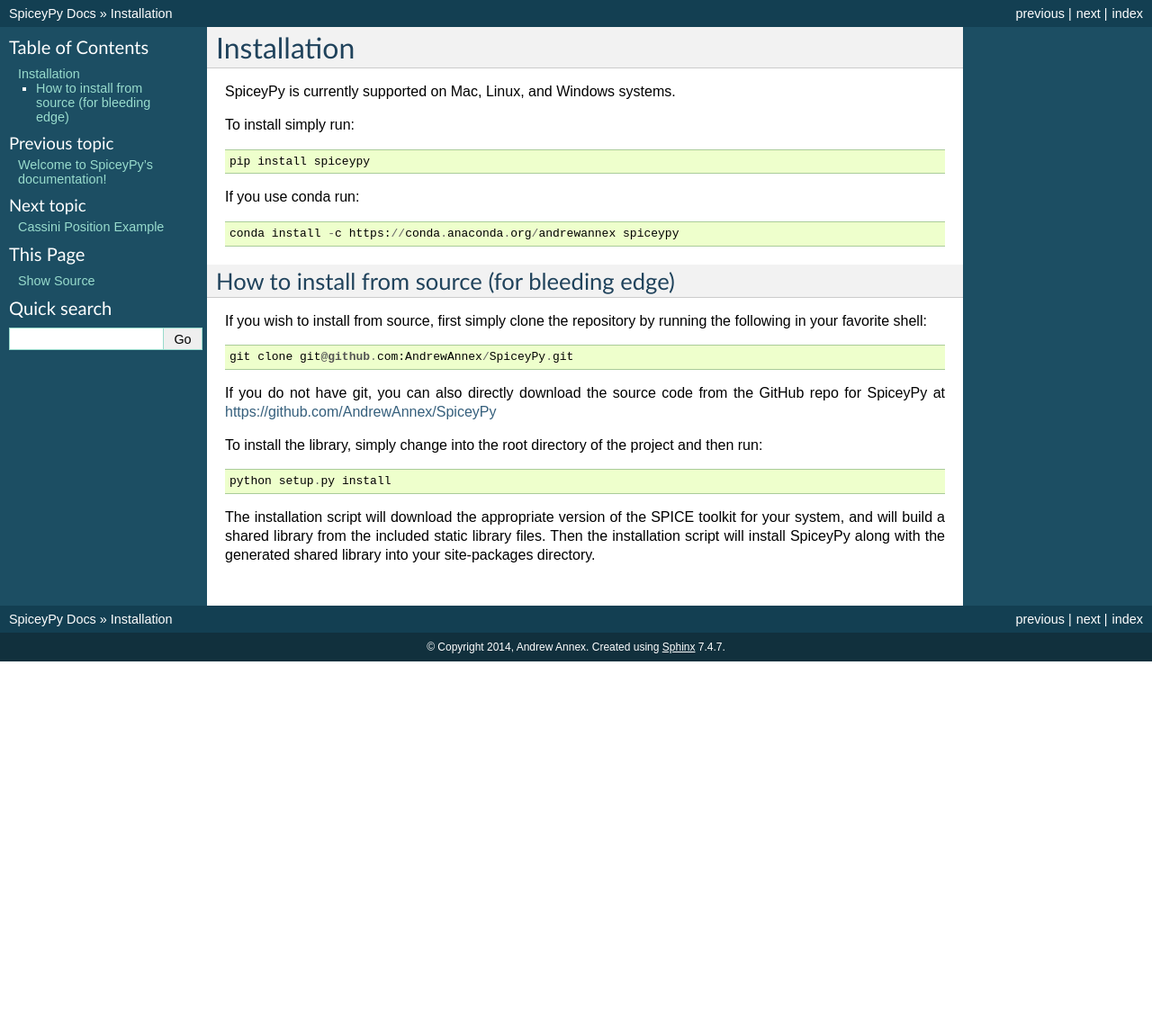
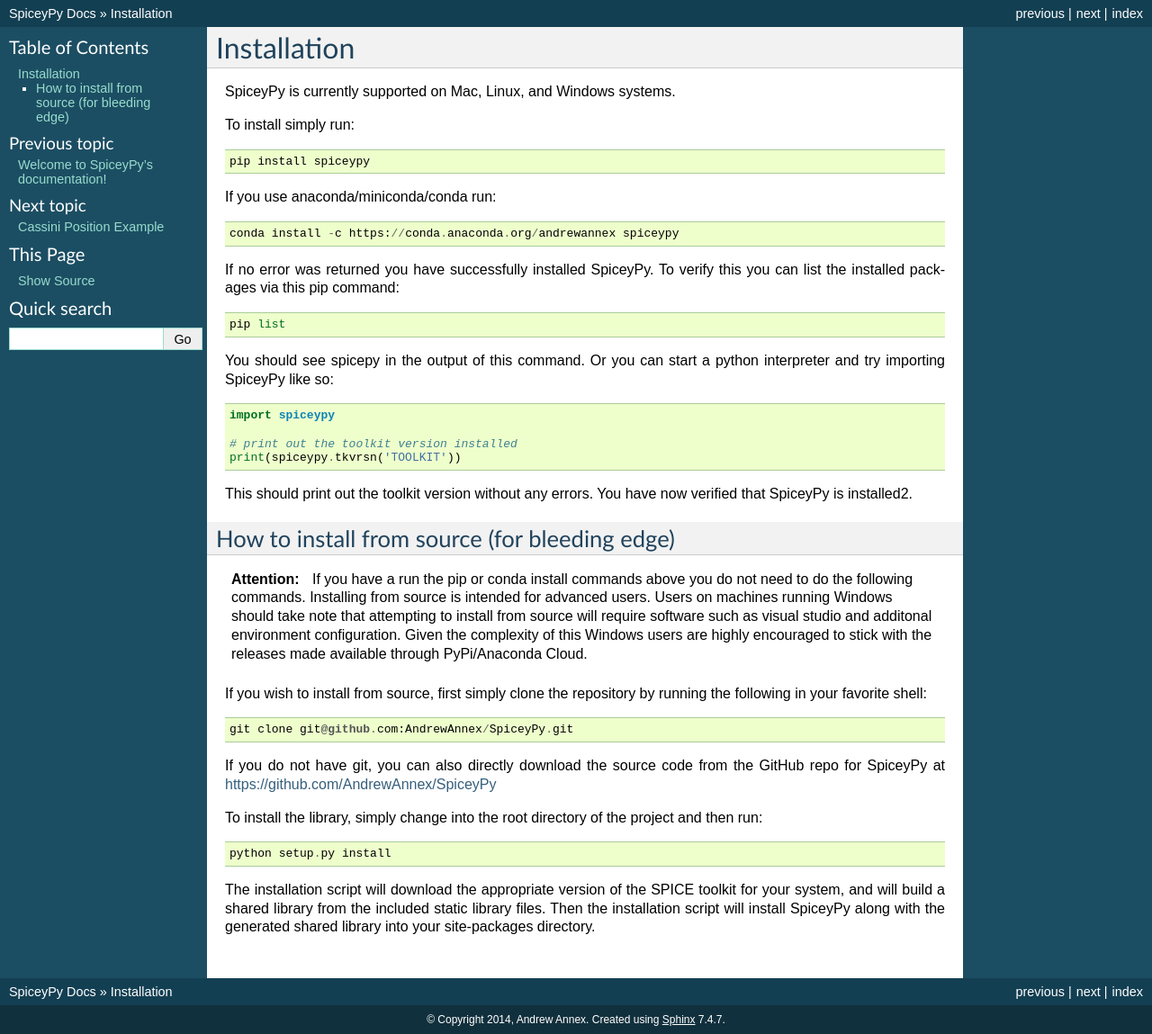
Before and after one commit to AndrewAnnex/SpiceyPy, a Sphinx documentation site: the page built from docs/installation.rst, in a window 1280 px wide. Shown: the whole page at 90% size. Built offline with Sphinx 7.4.7, drawn with Linux system fonts in a browser that asks for light colours; before the commit the page ends 900 px from its top, so only the background shows below that.

Commit message:
updating some documentation relating to installation

```diff
--- a/docs/basics.rst
+++ b/docs/basics.rst
@@ -4,8 +4,7 @@
 Environment Set-up
 ------------------
 
-Follow the installation instructions provided.
-
+Follow the installation instructions provided in :ref:`installation`.
 
 Confirm SpiceyPy installation
 -----------------------------
--- a/docs/installation.rst
+++ b/docs/installation.rst
@@ -4,17 +4,47 @@
 
 SpiceyPy is currently supported on Mac, Linux, and Windows systems.
 
+.. _installation:
+
 To install simply run::
 
     pip install spiceypy
 
-If you use conda run::
+If you use anaconda/miniconda/conda run::
 
     conda install -c https://conda.anaconda.org/andrewannex spiceypy
 
+If no error was returned you have successfully installed SpiceyPy.
+To verify this you can list the installed packages via this pip command::
+
+    pip list
+
+You should see spicepy in the output of this command.
+Or you can start a python interpreter and try importing SpiceyPy like so:
+
+.. code:: python
+
+    import spiceypy
+
+    # print out the toolkit version installed
+    print(spiceypy.tkvrsn('TOOLKIT'))
+
+This should print out the toolkit version without any errors. You have now
+verified that SpiceyPy is installed2.
 
 How to install from source (for bleeding edge)
 ----------------------------------------------
+
+.. attention::
+
+    If you have a run the pip or conda install commands above you do not
+    need to do the following commands. Installing from source is intended
+    for advanced users. Users on machines running Windows should take note
+    that attempting to install from source will require software
+    such as visual studio and additonal environment configuration. Given
+    the complexity of this Windows users are highly encouraged to stick
+    with the releases made available through PyPi/Anaconda Cloud.
+
 
 If you wish to install from source, first simply clone the repository by
 running the following in your favorite shell::
```
